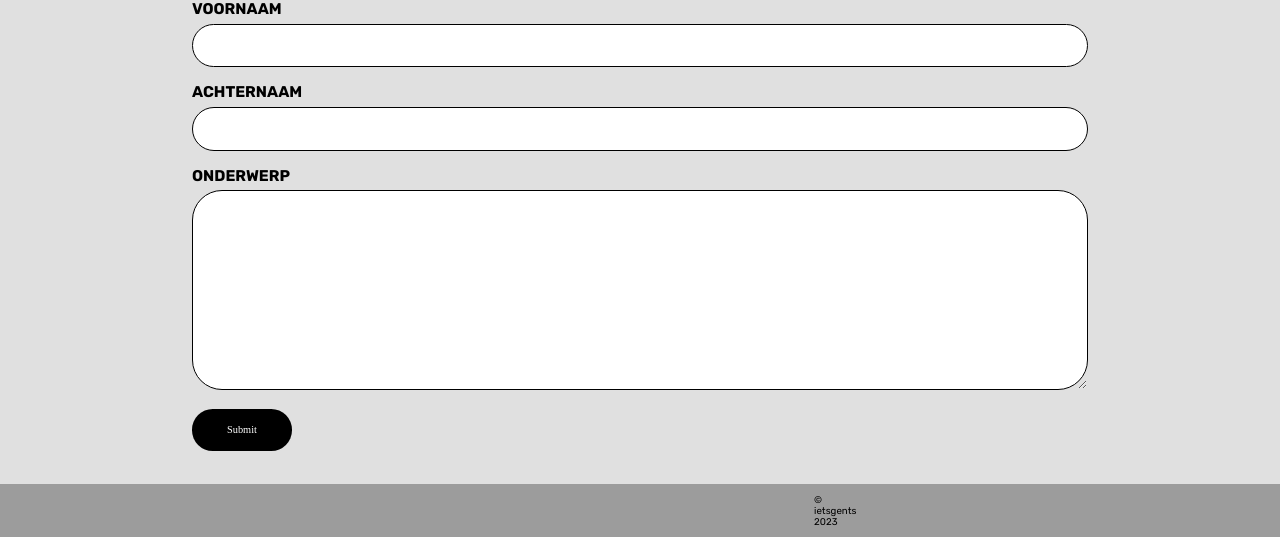
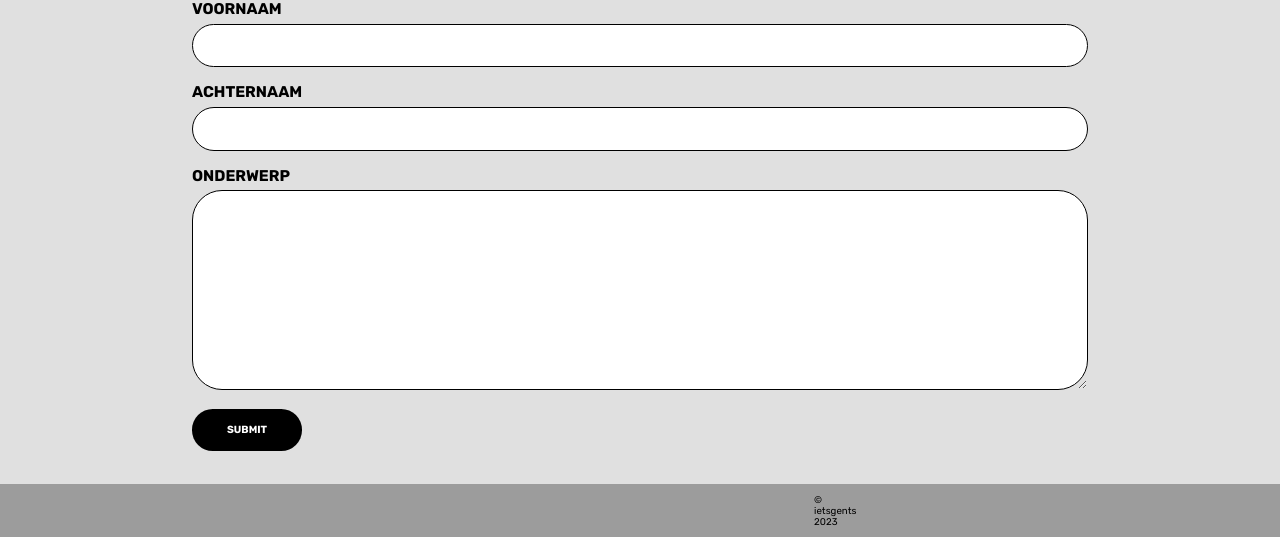
Before and after one commit to ThianDhaene/CoWorking, a PHP site: page /contact/index.html in a window 1280 px wide. Shown: the part 263-800 px from the top of the page. Run offline with PHP 8.4, Linux system fonts and the light colour scheme.

Commit message:
Font aangepast contact pagina

```diff
--- a/website/contact/style.css
+++ b/website/contact/style.css
@@ -139,6 +139,7 @@ input[type=text], select, textarea {
   margin-bottom: 16px;
   resize: vertical;
   font-size: 15px;
+  font-family: "Rubik", sans-serif;
 }
 
 input[type=button] {
@@ -148,6 +149,9 @@ input[type=button] {
   border: none;
   border-radius: 2em;
   cursor: pointer;
+  font-family: "Rubik", sans-serif;
+  font-weight: bold;
+  text-transform: uppercase;
 }
 
 input[type=submit]:hover {
```
